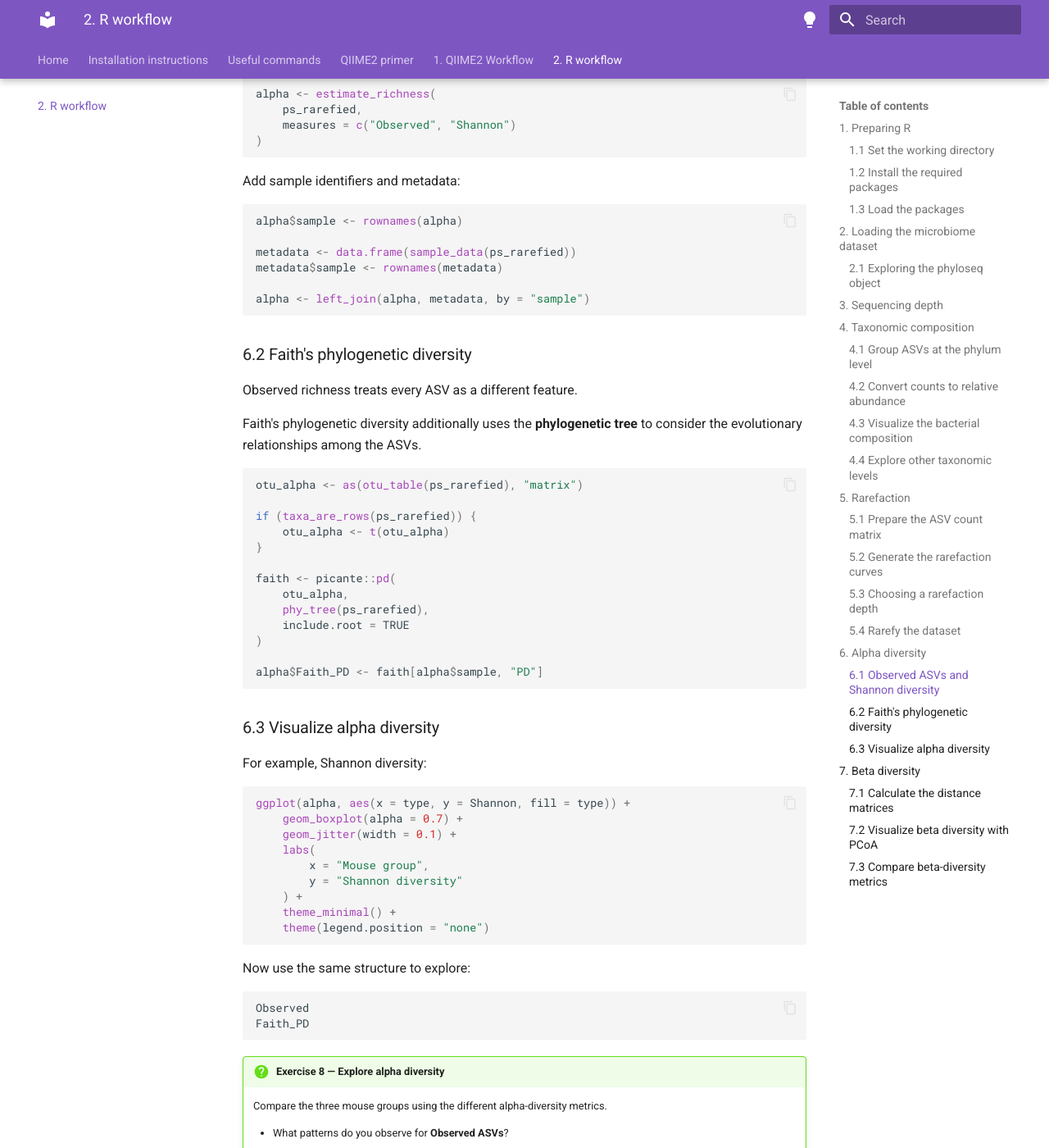
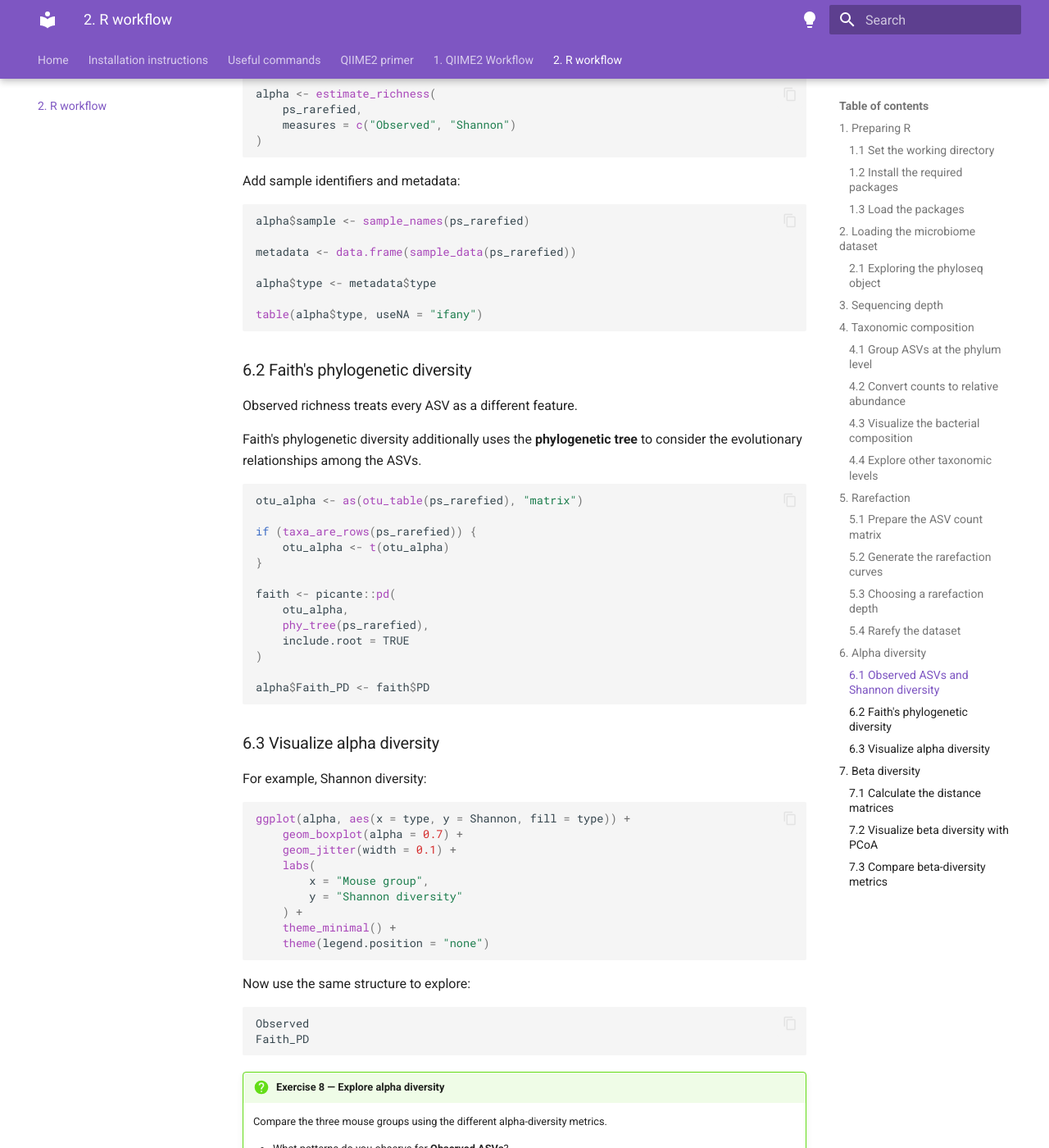
Before and after one commit to natashaztarora/bioinformatics_workflow_bme307, an MkDocs documentation site: the page built from docs/r_studio.md, in a window 1280 px wide and 1400 px high, scrolled down 11612 px. Shown: the whole window at 82% size. Built offline with MkDocs 1.6.1 and Material for MkDocs 9.7.7, drawn with Linux system fonts in a browser that asks for light colours; some of the changed text lies outside the part shown.

Commit message:
Fix R workflow code errors

````diff
--- a/docs/r_studio.md
+++ b/docs/r_studio.md
@@ -287,7 +287,7 @@ Each taxon is now represented as a **proportion of the reads within that sample*
 ### 4.3 Visualize the bacterial composition
 
 ```r
-plot_bar(ps_phylum_rel, x = "sample-id", fill = "Phylum") +
+plot_bar(ps_phylum_rel, x = "sample_id", fill = "Phylum") +
     labs(
         x = "Mouse",
         y = "Relative abundance",
@@ -548,12 +548,13 @@ alpha <- estimate_richness(
 Add sample identifiers and metadata:
 
 ```r
-alpha$sample <- rownames(alpha)
+alpha$sample <- sample_names(ps_rarefied)
 
 metadata <- data.frame(sample_data(ps_rarefied))
-metadata$sample <- rownames(metadata)
 
-alpha <- left_join(alpha, metadata, by = "sample")
+alpha$type <- metadata$type
+
+table(alpha$type, useNA = "ifany")
 ```
 
 
@@ -576,7 +577,7 @@ faith <- picante::pd(
     include.root = TRUE
 )
 
-alpha$Faith_PD <- faith[alpha$sample, "PD"]
+alpha$Faith_PD <- faith$PD
 ```
 
 
````
